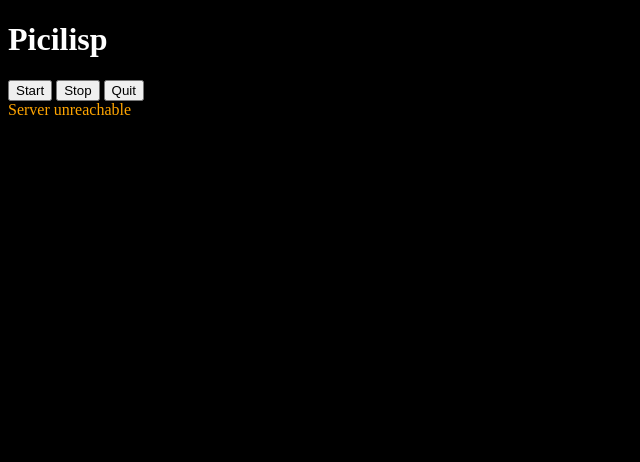
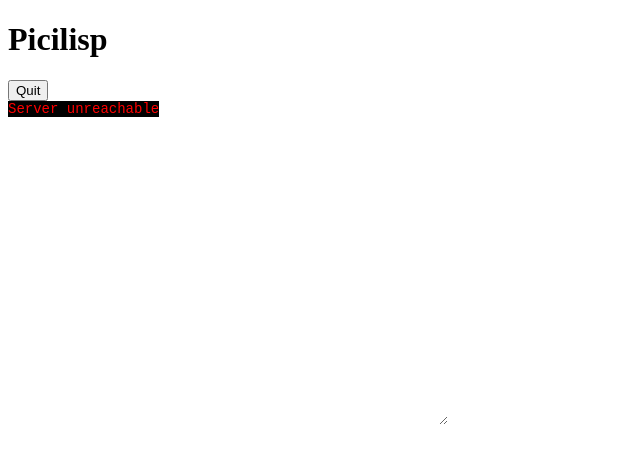
Before and after one commit to laci-123/picilisp, a plain HTML site: page src/index.html in a window 1280 px wide. Both pictures are taken after a click on the button "Quit". Shown: the whole page, without its empty margins (0-640 px from the left). Drawn offline with Linux system fonts and the light colour scheme; no server answers.

Commit message:
highlight parens on GUI

```diff
--- a/src/index.html
+++ b/src/index.html
@@ -4,19 +4,33 @@
         <meta http-equiv="Content-Type" content="text/html; charset=UTF-8">
         <title>Picilisp</title>
         <style>
-         body {
-            color: white;
-            background-color: black;
+         #wrapper {
+             position: relative;
+         }
+         .editor {
+             background-color: black;
+             color: white;
+             position: absolute;
+             font-family: monospace, monospace;
+             font-size: 14px;
+         }
+         #text-editor {
+             background-color: rgba(0, 0, 0, 0);
+             color: rgba(0, 0, 0, 0);
+             caret-color: white;
+             border: none;
+             outline: none;
          }
         </style>
     </head>
     <body>
         <h1>Picilisp</h1>
         <div>
-            <button id="start-button">Start</button>
-            <button id="stop-button">Stop</button>
             <button id="quit-button">Quit</button>
-            <div id="main-editor"></div>
+        </div>
+        <div id="wrapper">
+            <div id="text-editor-back" class="editor"></div>
+            <textarea id="text-editor" class="editor" rows="20" cols="50"></textarea>
         </div>
 
         <script>
@@ -36,19 +50,38 @@
              }
          }
 
-         async function button_click_listener() {
-             const event = { which_button: this.id };
-             const response = await fetch_post("http://localhost:8000/update", event);
-             main_editor.innerHTML = response?.html ??  "<span style='color: orange;'>Server unreachable</span>";
+         let quit_button      = document.getElementById("quit-button");
+         let text_editor      = document.getElementById("text-editor");
+         let text_editor_back = document.getElementById("text-editor-back");
+
+         function Client(quit) {
+             this.text_editor = text_editor.value;
+             this.cursor = text_editor.selectionStart;
+             this.quit = quit;
          }
 
-         let start_button = document.getElementById("start-button");
-         let stop_button  = document.getElementById("stop-button");
-         let quit_button  = document.getElementById("quit-button");
-         let main_editor  = document.getElementById("main-editor");
-         start_button.addEventListener("click", button_click_listener);
-         stop_button.addEventListener("click", button_click_listener);
-         quit_button.addEventListener("click", button_click_listener);
+
+         let cursor_position = 0;
+         async function cursor_moved() {
+            const new_position = text_editor.selectionStart;
+            if (new_position !== cursor_position) {
+                cursor_position = new_position;
+                const client = new Client(false);
+                const response = await fetch_post("http://localhost:8000/update", client);
+                text_editor_back.innerHTML = response?.text_editor ??  "<span style='color: red;'>Server unreachable</span>";
+            }
+         }
+
+         text_editor.addEventListener('keyup',     cursor_moved);
+         text_editor.addEventListener('mousedown', cursor_moved);
+         text_editor.addEventListener('paste',     cursor_moved);
+         text_editor.addEventListener('cut',       cursor_moved);
+
+         quit_button.addEventListener("click", async function() {
+             const client = new Client(true);
+             const response = await fetch_post("http://localhost:8000/update", client);
+             text_editor_back.innerHTML = response?.text_editor ??  "<span style='color: red;'>Server unreachable</span>";
+         });
         </script>
     </body>
 </html>
```
Also changed, not shown: 2 other files.
